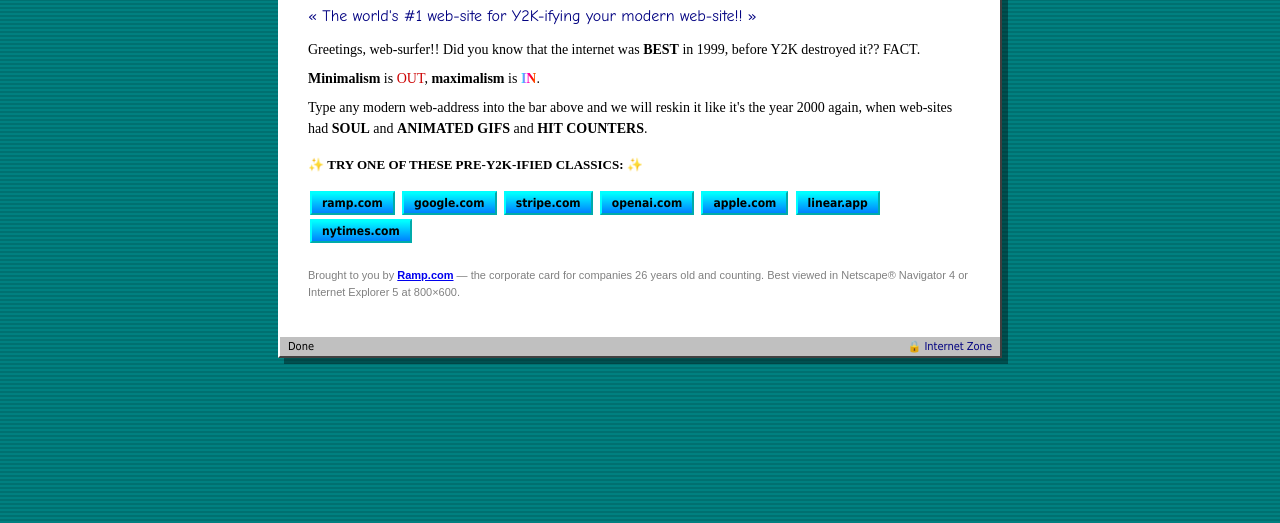
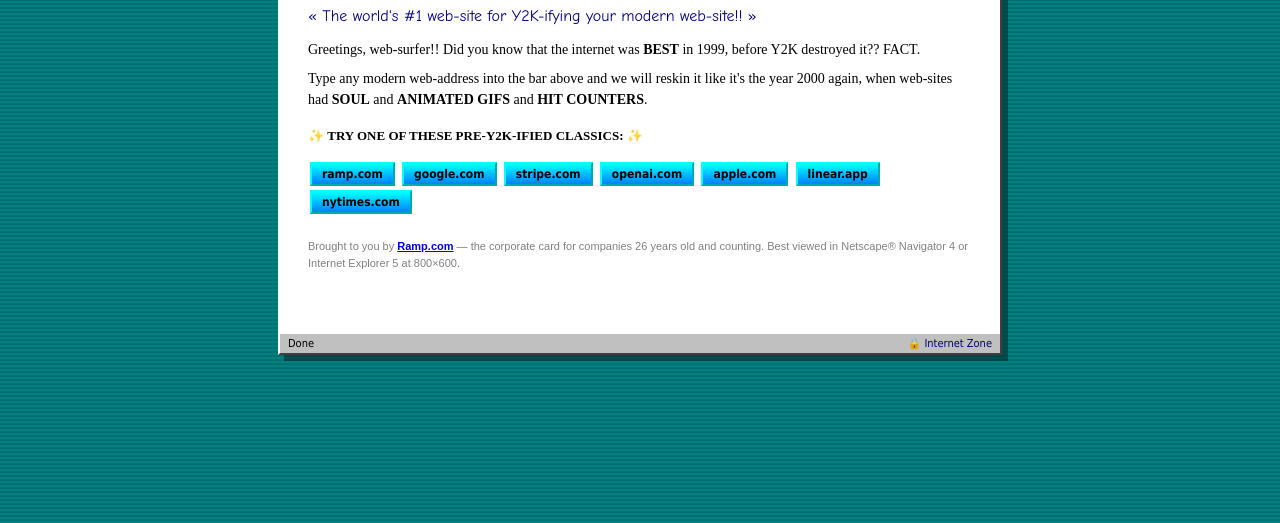
Before and after one commit to kendallhtucker/y2kmysite, a plain HTML site: page index.html in a window 1280 px wide. Shown: the part 277-800 px from the top of the page. Drawn offline with Linux system fonts and the light colour scheme.

Commit message:
remove maximalism is IN line

```diff
--- a/index.html
+++ b/index.html
@@ -430,7 +430,6 @@
       <h1 class="rainbow">Y2KMYSITE.COM</h1>
       <div class="tagline">&laquo; The world's #1 web-site for Y2K-ifying your modern web-site!! &raquo;</div>
       <p>Greetings, web-surfer!! Did you know that the internet was <b>BEST</b> in 1999, before Y2K destroyed it?? <span class="blink">FACT</span>.</p>
-      <p><b>Minimalism</b> is <span style="color:#c00;">OUT</span>, <b>maximalism</b> is <span class="rainbow" style="font-weight:bold;">IN</span>.</p>
       <p>Type any modern web-address into the bar above and we will reskin it like it's the year 2000 again, when web-sites had <b>SOUL</b> and <b>ANIMATED GIFS</b> and <b>HIT COUNTERS</b>.</p>
       <div class="examples">
         <b>&#10024; TRY ONE OF THESE PRE-Y2K-IFIED CLASSICS: &#10024;</b><br><br>
```
